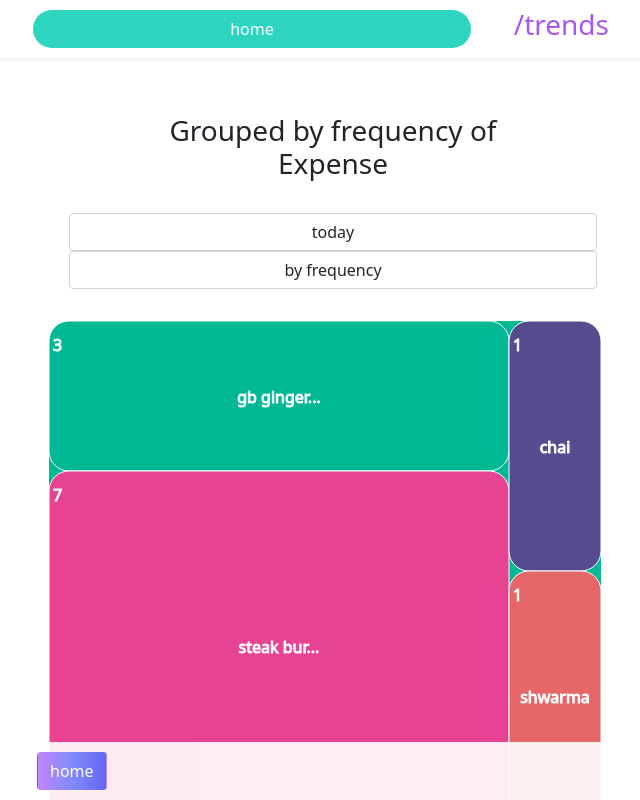
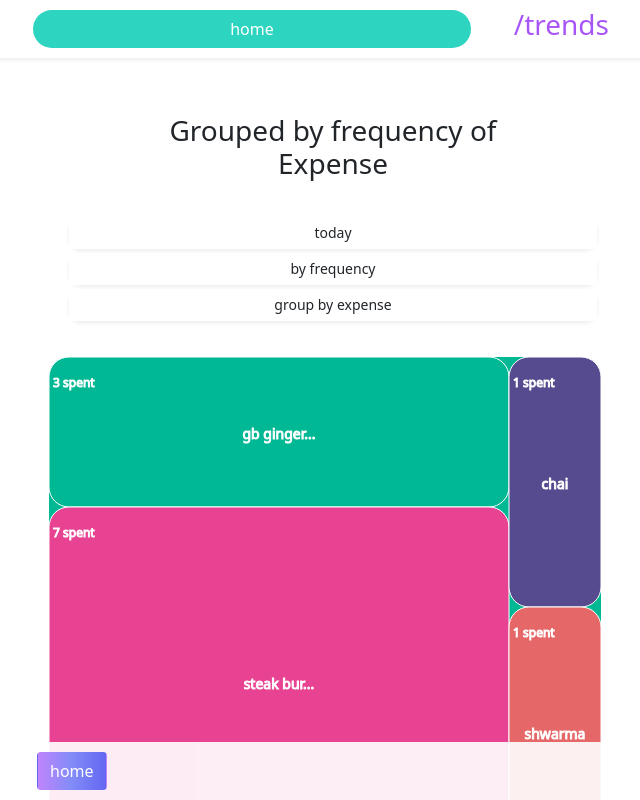
Before and after one commit to ahmadkhudai/next-tracker, a Next.js app: page /graphs/GraphWindow in a window 1280 px wide. Shown: the whole page, without its empty margins (315-955 px from the left). Built offline with nearby package versions, Linux system fonts and the light colour scheme.

Commit message:
fixed a bug in monthly expenses

```diff
--- a/pages/graphs/GroupedNewGraph.tsx
+++ b/pages/graphs/GroupedNewGraph.tsx
@@ -16,6 +16,7 @@ import {
 import {GroupBy} from "../api/component_config/grouping/GroupBy";
 import NoData from "../components/_partials/NoData";
 import {ResponsiveContainer, Treemap} from "recharts";
+import OptionsSelector from "./components/OptionsSelector";
 
 type Props = {
     expenses: Expense[];
@@ -105,24 +106,21 @@ export function GroupedNewGraph({expenses}: Props) {
                     <h3 className={"h3"}>Grouped by {groupingMode} {groupingMode===GroupBy.spending?"on":"of"} {graphLabel}</h3>
                 </div>
 
-                <div className="form-group">
-                    <select className="form-control text-center" value={currentMode} onChange={(e) => {
-                        onModeChanged(e.target.value)
-                    }}>
-                        <option value={ViewModes.today}>today</option>
-                        <option value={ViewModes.week}>this week</option>
-                        <option value={ViewModes.month}>this month</option>
-                    </select>
-                </div>
-                <div className="form-group">
-                    <select className="form-control text-center" value={groupingMode} onChange={(e) => {
-                        onGroupingChanged(e.target.value as GroupBy)
-                    }}>
-                        <option value={GroupBy.frequency}>by frequency</option>
-                        <option value={GroupBy.spending}>by spending</option>
-                    </select>
-                </div>
 
+                <OptionsSelector onChangeHandler={onModeChanged} currentOption={currentMode}>
+                    <option value={ViewModes.today}>today</option>
+                    <option value={ViewModes.week}>this week</option>
+                    <option value={ViewModes.month}>this month</option>
+                </OptionsSelector>
+                <OptionsSelector onChangeHandler={onGroupingChanged} currentOption={groupingMode}>
+                    <option value={GroupBy.frequency}>by frequency</option>
+                    <option value={GroupBy.spending}>by spending</option>
+                </OptionsSelector>
+
+                <OptionsSelector onChangeHandler={onChangeHandler} currentOption={currentOption}>
+                    <option value={1}>group by expense</option>
+                    <option value={2}>group by location</option>
+                </OptionsSelector>
 
             </div>
 
@@ -150,16 +148,8 @@ export function GroupedNewGraph({expenses}: Props) {
 
 
                     <div className={"py-4"}></div>
-                    <div className="form-group">
-                        <select className="form-control text-center" value={currentOption} onChange={(e) => {
-                            onChangeHandler(e.target.value)
-                        }}>
-                            {/*<option value={0}>Day-wise spending</option>*/}
-                            <option value={1}>group by expense</option>
-                            <option value={2}>group by location</option>
-                        </select>
-                    </div>
-                    <div className={"py-4"}></div>
+
+
                 </>
 
             }
@@ -209,14 +199,14 @@ class CustomizedContent extends React.Component<any> {
 
 
                 {depth === 1 ? (
-                    <text x={x + width / 2} y={y + height / 2 + 7} textAnchor="middle" fill="#fff"
+                    <text x={x + width / 2} y={y + height / 2 + 7} textAnchor="middle" fill="#fff" fontSize={14}
                           className={"font-thin hover:text-sm"}>
                         {getSliced(name)}
                     </text>
                 ) : null}
                 {depth === 1 ? (
-                    <text x={x + 4} y={(y + 30)} fill="#fff" fontWeight={"100"} fontSize={16} fillOpacity={0.9}>
-                        {data[index].amount} {groupingMode===groupingMode.frequency?(data[index].amount>1?"times":"time"):""}
+                    <text x={x + 4} y={(y + 30)} fill="#fff" fontWeight={"100"} fontSize={12} fillOpacity={0.9}>
+                        {data[index].amount} {groupingMode===groupingMode.frequency?(data[index].amount>1?"times":"time"):" spent"}
                     </text>
                 ) : null}
             </g>
--- /dev/null
+++ b/pages/graphs/components/OptionsSelector.tsx
@@ -0,0 +1,24 @@
+// @flow
+import * as React from 'react';
+
+type Props = {
+    onChangeHandler:any;
+    currentOption:any;
+    children:any;
+};
+
+export function OptionsSelector({onChangeHandler, currentOption, children}: Props) {
+    return (
+        <div className="form-group my-1 shadow-sm hover:drop-shadow-lg rounded-xl ">
+            <select className="form-control text-center border-none text-sm " value={currentOption} onChange={(e) => {
+                onChangeHandler(e.target.value)
+            }}>
+                {/*<option value={0}>Day-wise spending</option>*/}
+
+                {children}
+            </select>
+        </div>
+    );
+}
+
+export default OptionsSelector;
```
